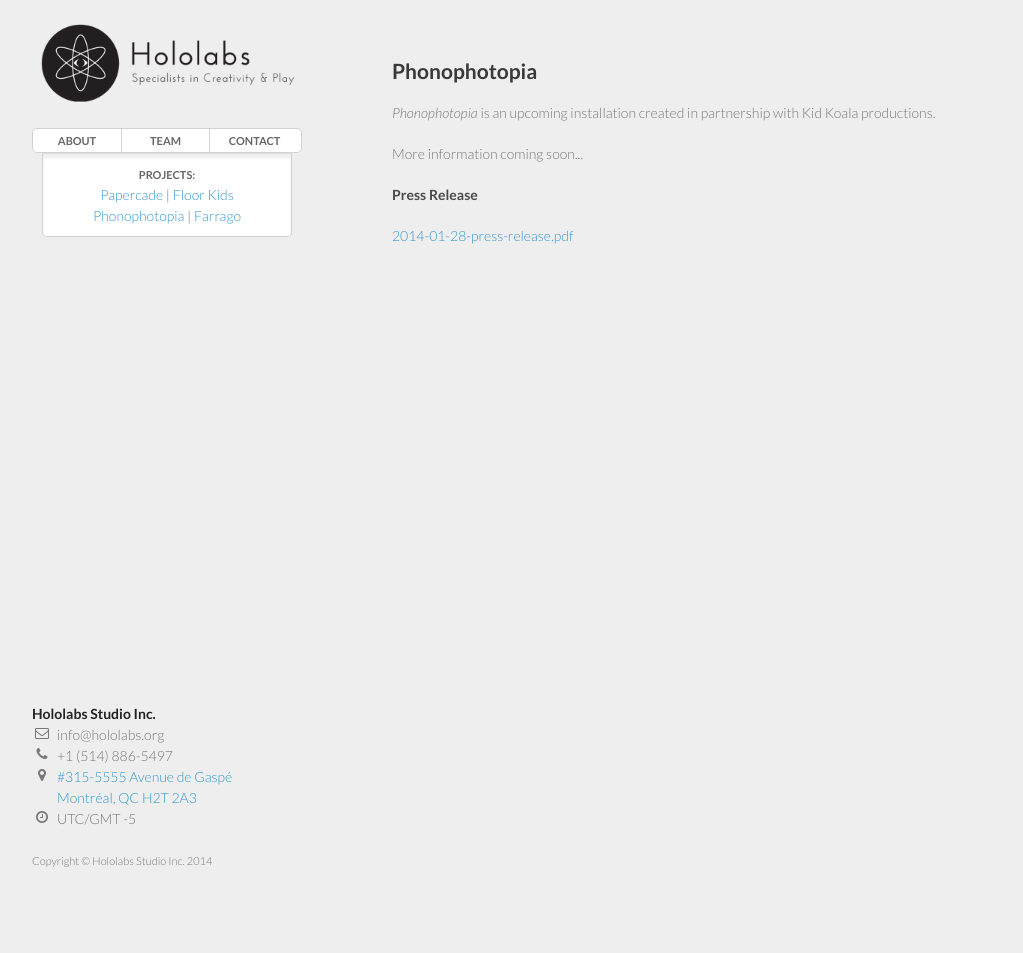
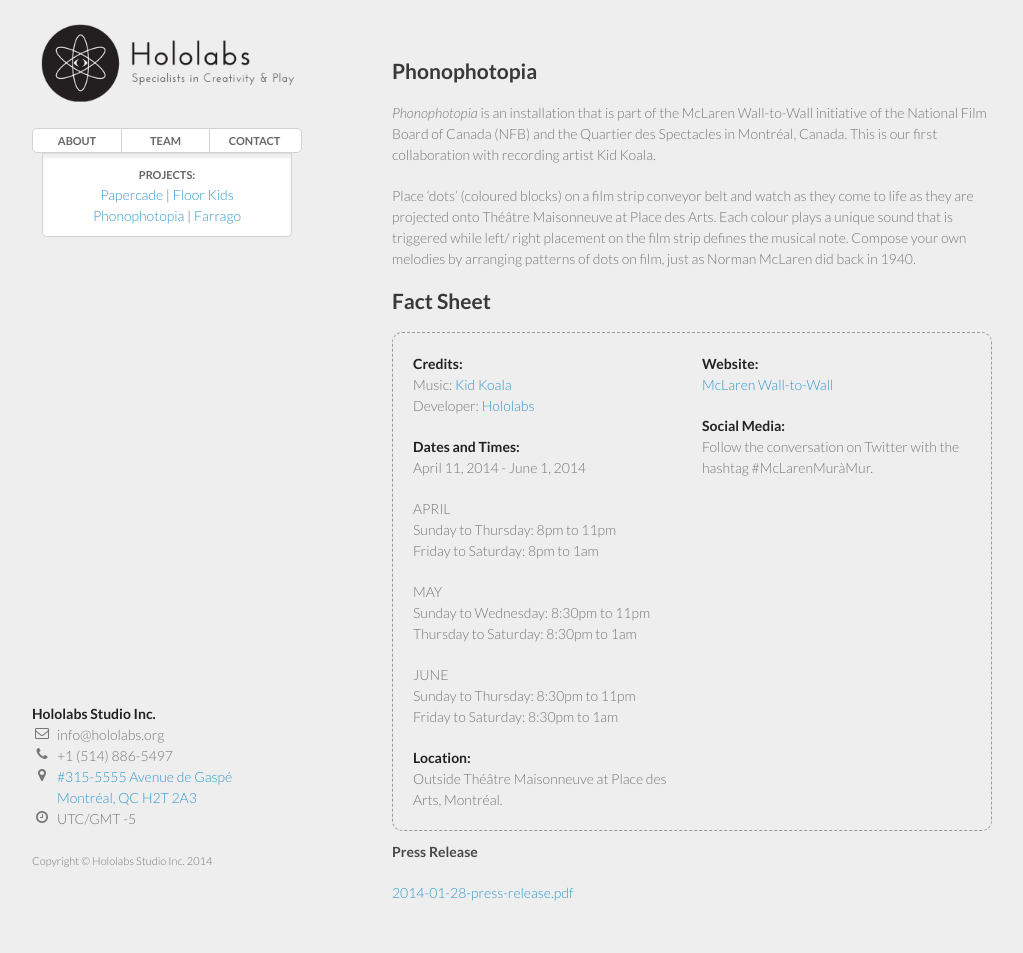
Before and after one commit to hololabs/hololabs.github.io, a Jekyll site: the page built from projects/phonophotopia/index.html, in a window 1280 px wide. Shown: the whole page, without its empty margins (128-1151 px from the left). Built offline with Jekyll 4.4.1, drawn with Linux system fonts in a browser that asks for light colours; nearby versions of some CDN libraries; Markdown is read by kramdown in place of the engine named in the settings; before the commit the page ends 900 px from its top, so only the background shows below that.

Commit message:
Added intro & Fact Sheet

```diff
--- a/projects/phonophotopia/index.html
+++ b/projects/phonophotopia/index.html
@@ -8,13 +9,70 @@
 <h2>Phonophotopia</h2>
 
 <p>
-<em>Phonophotopia</em> is an upcoming installation created in partnership with Kid Koala
-productions.
+<em>Phonophotopia</em> is an installation that is part of the McLaren Wall-to-Wall initiative of the National Film Board of Canada (NFB) and the Quartier des Spectacles in Montréal, Canada. This is our first collaboration with recording artist Kid Koala.
+</p>
+<p>
+  Place ‘dots’ (coloured blocks) on a film strip conveyor belt and watch as they come to life as they are projected onto Théâtre Maisonneuve at Place des Arts. Each colour plays a unique sound that is triggered while left/ right placement on the film strip defines the musical note. Compose your own melodies by arranging patterns of dots on film, just as Norman McLaren did back in 1940.
 </p>
 
-<p>
-More information coming soon...
-</p>
+<h2>Fact Sheet</h2>
+
+<div class="grid grid-pad dotted">
+
+  <div class="col-1-2">
+    <div class="module">
+
+      <p>
+        <strong>Credits:</strong><br>
+        Music: <a href="http://kidkoala.com/">Kid Koala</a><br>
+        Developer: <a href="/">Hololabs</a>
+      </p>
+
+      <p>
+        <strong>Dates and Times:</strong><br>
+        April 11, 2014 - June 1, 2014
+      </p>
+      <p>
+        APRIL<br>
+        Sunday to Thursday: 8pm to 11pm<br>
+        Friday to Saturday: 8pm to 1am<br>
+      </p>
+      <p>
+        MAY<br>
+        Sunday to Wednesday: 8:30pm to 11pm<br>
+        Thursday to Saturday: 8:30pm to 1am<br>
+      </p>
+      <p>
+        JUNE<br>
+        Sunday to Thursday: 8:30pm to 11pm<br>
+        Friday to Saturday: 8:30pm to 1am
+      </p>
+
+      <strong>Location:</strong><br>
+      Outside Théâtre Maisonneuve at Place des Arts, Montréal.
+
+    </div>
+  </div>
+
+  <div class+"col-1-2">
+    <div class="module">
+
+      <p>
+        <strong>Website:</strong><br>
+        <a href="http://www.mclarenwalltowall.com/en/works/phonophotopia">McLaren Wall-to-Wall</a>
+      </p>
+
+      <p>
+        <strong>Social Media:</strong><br>
+        Follow the conversation on Twitter with the hashtag #McLarenMuràMur.
+      </p>
+
+    </div>
+  </div>
+
+</div>
+
+
 
 <h4>Press Release</h4>
 
```
Also changed, not shown: other parts of projects/phonophotopia/index.html (+1 -0 lines).
